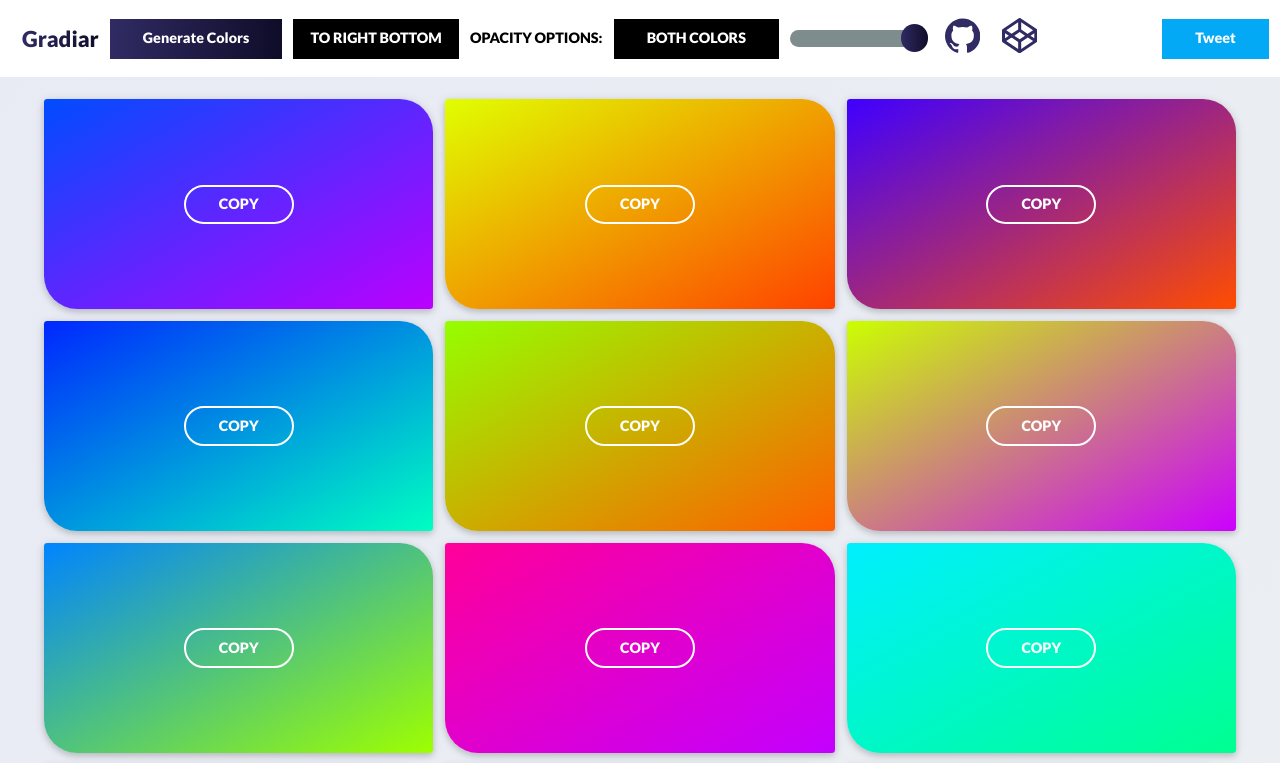
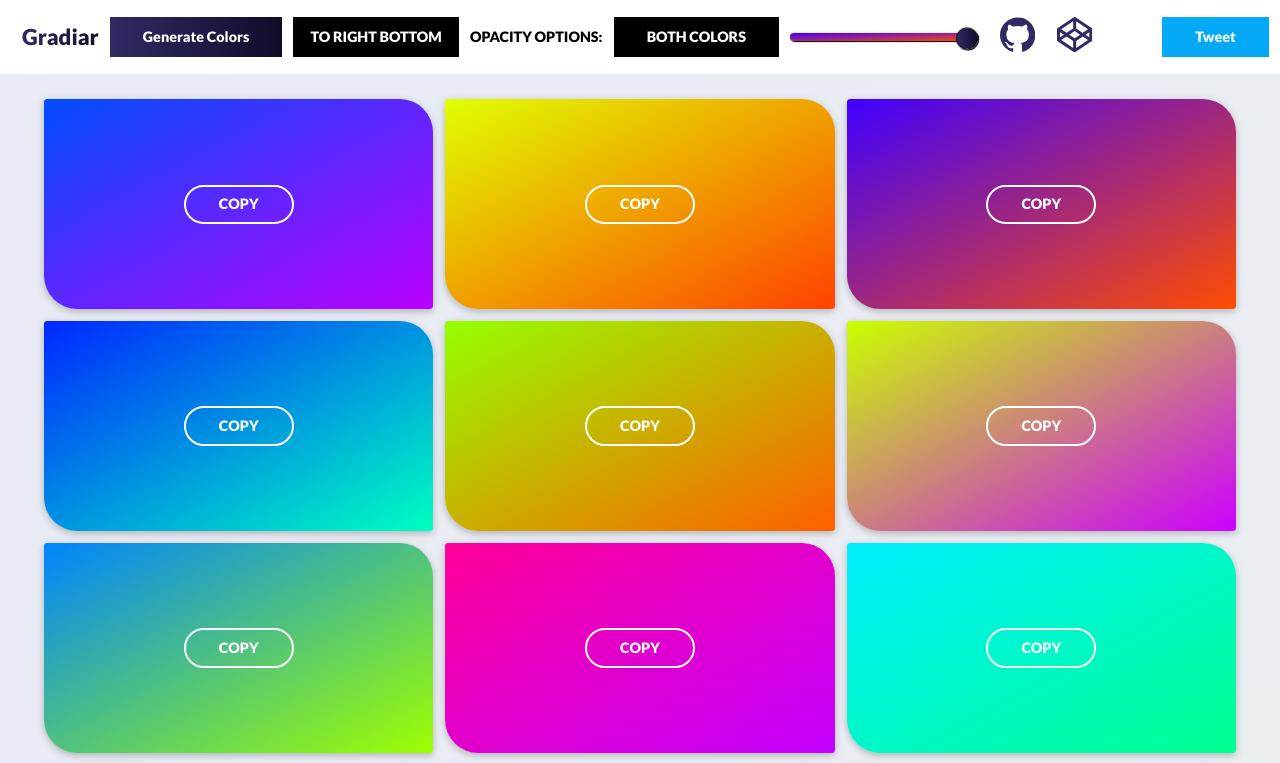
Before and after one commit to emmanuelnwogbo/linear-gradiar, a React app: page / in a window 1280 px wide. Shown: the top 763 px of the page. Built offline with nearby package versions, Linux system fonts and the light colour scheme.

Commit message:
final dev commit for version 1

```diff
--- a/src/components/Slider.jsx
+++ b/src/components/Slider.jsx
@@ -1,95 +1,56 @@
 import React, { Component } from 'react';
+import '../scss/components/slider.scss';
 
 class Slider extends Component {
   constructor(props) {
     super(props);
     this.state = {
-      animateHandle: 'none'
+      value: 10
     };
   }
 
-  getElementPosition = (element) => {
-    return element.getBoundingClientRect().left;
+  changeValue = (e) => {
+    const { value } = e.target;
+    this.setState({ value });
   }
 
-  convertValueToOpacity = (value) => {
-    const dec = value/100;
-    const decString = dec.toString();
-    const decArray = decString.split('');
-    const filteredDecArray = decArray.filter(
-      element => decArray.indexOf(element) <= 2
-      );
-    const filteredDecArrayString = filteredDecArray.toString();
-    const result = filteredDecArrayString.replace(/,/g, '')
+  handleInputChange = (e) => {
+   const { changeGradientsOpacity } = this.props;
+   const num = e.target.value;
+   const decimal = num/100;
+   const str = decimal.toString();
+   const arr = Array.from(str);
+   const arr2 = []
 
-    return result;
-  }
+   if(arr.length === 4) {
+     let tracker = 0;
+     arr.map(elem => {
+       tracker+=1;
+       if (tracker === 3) {
+        arr2.push(`${elem}.`)
+       }
+       if (tracker === 4) {
+        arr2.push(`${elem}`)
+       }
+     })
 
-  moveHandle = (event) => {
-    console.log('moving handle', event.target.id);
-    const { changeGradientsOpacity } = this.props;
-    const timeline = document.getElementById('opacity--range');
-    const handle = document.getElementById('opacity--range--handle');
-    const timelineWidth = timeline.offsetWidth - handle.offsetWidth;
-    const newMargLeft = event.clientX - this.getElementPosition(timeline);
+     const filteredArr2 = arr2.toString();
+     const result = filteredArr2.replace(/,/g, '');
+     return changeGradientsOpacity(result)
+   }
 
-    if (newMargLeft >= 0 && newMargLeft <= timelineWidth) {
-      handle.style.marginLeft = newMargLeft + "px";
-      console.log(newMargLeft);
-      let gradientsOpacity = this.convertValueToOpacity(newMargLeft);
-      //console.log(gradientsOpacity)
-      if (gradientsOpacity.length > 3) {
-        return;
-      }
-
-      if (gradientsOpacity.length <= 3) {
-        changeGradientsOpacity(gradientsOpacity)
-      }
-    }
-
-    if (newMargLeft < 0) {
-      handle.style.marginLeft = "0px";
-      changeGradientsOpacity('0')
-    }
-
-    if (newMargLeft > timelineWidth) {
-      handle.style.marginLeft = timelineWidth + "px";
-      changeGradientsOpacity('1')
-    }
-  }
-
-  deInitMouseDown = () => {
-    const { animateHandle } = this.state;
-    if (animateHandle !== 'none') {
-      setTimeout(() => {
-        this.setState({ animateHandle: 'none' })
-      }, 200);
-    }
-    window.removeEventListener('mousemove', this.moveHandle, true);
-  }
-
-  initMouseDown = (event) => {
-    const target = event.target.id;
-    window.addEventListener('mousemove', this.moveHandle, true);
-    window.addEventListener('mouseup', this.deInitMouseDown, false);
-
-    if (target === 'opacity--range') {
-      this.setState({ animateHandle: `all .1s` })
-    }
-
-    if (target === 'opacity--range--handle') {
-      this.setState({ animateHandle: 'none' })
-    }
+   return changeGradientsOpacity(1);
   }
 
   render() {
-    const { animateHandle } = this.state;
+    const { value } = this.state;
     return (
-      <div className="header__range">
-        <div className="header__range--bar" id="opacity--range" onClick={this.moveHandle}></div>
-        <div style={{
-          transition: animateHandle
-        }}className="header__range--handle" id="opacity--range--handle" onMouseDown={this.initMouseDown}></div>
+      <div className={`slider`}>
+        <input
+        onInput={this.handleInputChange}
+        className={`slider__range`}
+        min="1" max="10" type='range' value={value} step="1"
+        onChange={this.changeValue}></input>
       </div>
     )
   }
--- a/src/scss/components/header.scss
+++ b/src/scss/components/header.scss
@@ -125,34 +125,6 @@
     @media only screen and (max-width: 76.25em) {
       margin: 1rem 0;
       width: 100%;
-    }
-  }
-
-  &__range {
-    position: relative;
-    display: flex;
-    height: 4rem;
-    align-items: center;
-    justify-content: center;
-
-    &--bar {
-      width: 12rem;
-      padding: .8rem 0;
-      background: rgba(127, 140, 141,1.0);
-      border-radius: 2rem;
-      cursor: pointer;
-    }
-
-    &--handle {
-      height: 2.5rem;
-      width: 2.5rem;
-      background: linear-gradient(to right, #302B63, #0F0C29);;
-      border-radius: 50%;
-      cursor: pointer;
-      position: absolute;
-      top: .7rem;
-      left: 0;
-      margin-left: 10rem;
     }
   }
 
--- a/src/scss/components/slider.scss
+++ b/src/scss/components/slider.scss
@@ -0,0 +1,131 @@
+.slider {
+  width: 17rem;
+  display: flex;
+  justify-content: center;
+  align-items: center;
+}
+
+input {
+  &[type=range] {
+    -webkit-appearance: none; /* Hides the slider so that custom slider can be made */
+    width: 100%; /* Specific width is required for Firefox. */
+    background: transparent; /* Otherwise white in Chrome */
+    transition: all .1s ease-in-out;
+  }
+
+  &[type=range]::-webkit-slider-thumb {
+    -webkit-appearance: none;
+    transition: all .1s ease-in-out;
+  }
+
+  &[type=range]:focus {
+    outline: none; /* Removes the blue border. You should probably do some kind of focus styling for accessibility reasons though. */
+  }
+
+  &[type=range]::-ms-track {
+    width: 100%;
+    cursor: pointer;
+
+    /* Hides the slider so custom styles can be added */
+    background: transparent;
+    border-color: transparent;
+    color: transparent;
+  }
+
+  /* Special styling for WebKit/Blink */
+  &[type=range]::-webkit-slider-thumb {
+    -webkit-appearance: none;
+    border: 1px solid #0F0C29;
+    height: 2rem;
+    width: 2rem;
+    border-radius: 50%;
+    background: linear-gradient(to right, #302B63, #0F0C29);
+    cursor: pointer;
+    transition: all .1s ease-in-out;
+    transform: translateY(-.5rem);
+    margin-bottom: 1rem; /* You need to specify a margin in Chrome, but in Firefox and IE it is automatic */
+    box-shadow: 1px 1px 1px #000000, 0px 0px 1px #0d0d0d; /* Add cool effects to your sliders! */
+  }
+
+  /* All the same stuff for Firefox */
+  &[type=range]::-moz-range-thumb {
+    box-shadow: 1px 1px 1px #000000, 0px 0px 1px #0d0d0d;
+    border: 1px solid #0F0C29;
+    height: 2rem;
+    width: 2rem;
+    border-radius: 50%;
+    background: linear-gradient(to right, #302B63, #0F0C29);
+    cursor: pointer;
+    transition: all .1s ease-in-out;
+    transform: translateY(-.5rem);
+  }
+
+  /* All the same stuff for IE */
+  &[type=range]::-ms-thumb {
+    box-shadow: 1px 1px 1px #000000, 0px 0px 1px #0d0d0d;
+    border: 1px solid #0F0C29;
+    height: 2rem;
+    width: 2rem;
+    border-radius: 50%;
+    background: linear-gradient(to right, #302B63, #0F0C29);
+    cursor: pointer;
+    transition: all .1s ease-in-out;
+    transform: translateY(-.5rem);
+  }
+
+  &[type=range]::-webkit-slider-runnable-track {
+    width: 100%;
+    height: .7rem;
+    cursor: pointer;
+    box-shadow: 1px 1px 1px #000000, 0px 0px 1px rgba(63,0,255,1);
+    background: linear-gradient(to right bottom,rgba(63,0,255,1),rgba(255,77,0, 1));
+    border-radius: 3rem;
+    border: none;
+  }
+
+  &[type=range]:focus::-webkit-slider-runnable-track {
+    background: linear-gradient(to right bottom,rgba(63,0,255,1),rgba(255,77,0, 1));
+  }
+
+  &[type=range]::-moz-range-track {
+    width: 100%;
+    height: .7rem;
+    cursor: pointer;
+    box-shadow: 1px 1px 1px #000000, 0px 0px 1px rgba(63,0,255,1);
+    background: linear-gradient(to right bottom,rgba(63,0,255,1),rgba(255,77,0, 1));
+    border-radius: 3rem;
+    border: none;
+  }
+
+  &[type=range]::-ms-track {
+    width: 100%;
+    height: .7rem;
+    cursor: pointer;
+    box-shadow: 1px 1px 1px #000000, 0px 0px 1px rgba(63,0,255,1);
+    background: linear-gradient(to right bottom,rgba(63,0,255,1),rgba(255,77,0, 1));
+    border-radius: 3rem;
+    border: none;
+  }
+
+  &[type=range]::-ms-fill-lower {
+    box-shadow: 1px 1px 1px #000000, 0px 0px 1px rgba(63,0,255,1);
+    background: linear-gradient(to right bottom,rgba(63,0,255,1),rgba(255,77,0, 1));
+    border-radius: 3rem;
+    border: none;
+  }
+
+  &[type=range]:focus::-ms-fill-lower {
+    background: linear-gradient(to right bottom,rgba(63,0,255,1),rgba(255,77,0, 1));
+  }
+
+  &[type=range]::-ms-fill-upper {
+    box-shadow: 1px 1px 1px #000000, 0px 0px 1px rgba(63,0,255,1);
+    background: linear-gradient(to right bottom,rgba(63,0,255,1),rgba(255,77,0, 1));
+    border-radius: 3rem;
+    border: none;
+  }
+
+  &[type=range]:focus::-ms-fill-upper {
+    background: linear-gradient(to right bottom,rgba(63,0,255,1),rgba(255,77,0, 1));
+  }
+}
```
Also changed, not shown: 1 other file (tests, documents, lock files or other folders).
